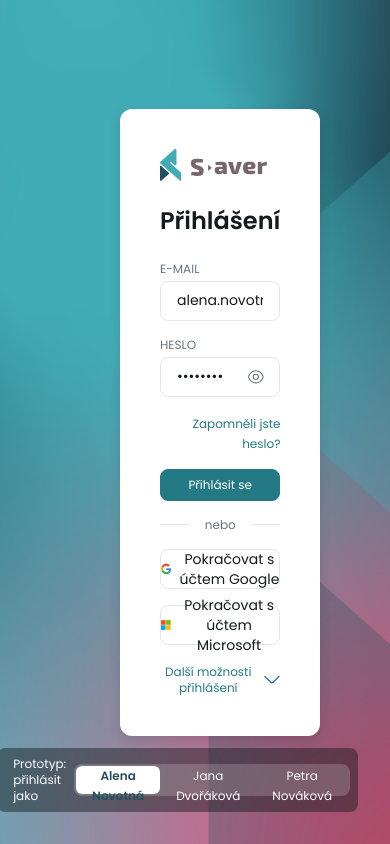
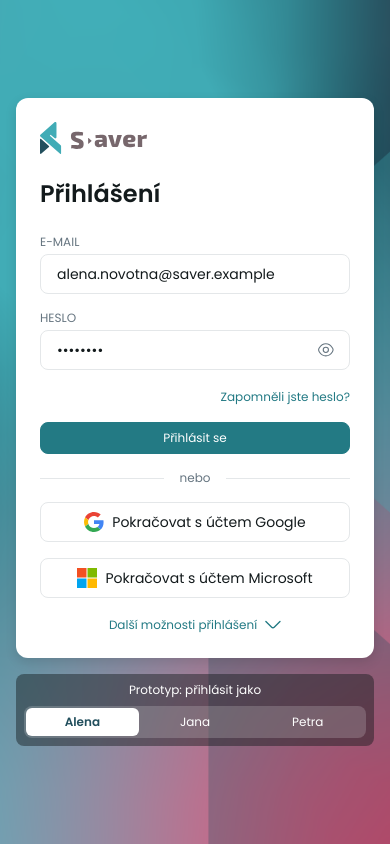
Before and after one commit to kathy-sh/s-aver-prototyp, a plain HTML site: page index.html in a window 390 px wide. Drawn offline with Linux system fonts and the light colour scheme.

Commit message:
Přihlášení na mobilu a tabletu
Co-Authored-By: Claude Opus 5.5 <noreply@anthropic.com>

```diff
--- a/css/responsive.css
+++ b/css/responsive.css
@@ -444,3 +444,17 @@
   .tl .spacer{min-width:0}
   .tl .spacer>.row{flex-wrap:wrap;row-gap:4px}
 }
+
+/* Přihlášení (20. 11. 2026): tablet karta na střed, mobil karta přes celou šířku a přepínač person pod ní */
+@media (max-width:1199px){
+  .login{justify-content:center;padding:32px 40px}
+}
+@media (max-width:599px){
+  .login{flex-direction:column;justify-content:center;gap:16px;padding:24px 16px;background-attachment:scroll}
+  .login-card{width:100%;padding:24px}
+  .proto-who{position:static;flex-direction:column;align-items:stretch;gap:8px;width:100%;padding:8px}
+  .proto-who>.small{text-align:center}
+  .proto-who .seg{display:flex}
+  .proto-who .seg button{flex:1;min-width:0;padding-left:4px;padding-right:4px}
+  .proto-who .pw-l{display:none}
+}
--- a/js/start.js
+++ b/js/start.js
@@ -18,7 +18,7 @@ function viewLogin(){const s=ui('login',{who:'AN',more:false,err:false,forgot:fa
    <div class="or"><i></i><span>nebo</span><i></i></div>
    ${ssoBtn('google')}${ssoBtn('microsoft')}${s.more?`${ssoBtn('apple')}<button class="sso" data-a="sso" data-k="sso">${ic('key')}Firemní přihlášení (SSO)</button>`:''}
    <div class="ct"><a class="small row" style="justify-content:center;display:inline-flex" data-a="moreopts">${s.more?'Méně možností':'Další možnosti přihlášení'}${ic(s.more?'arrow-up-2':'arrow-down','s16')}</a></div>`;
-  const persona=`<div class="proto-who"><span class="small">Prototyp: přihlásit jako</span><div class="seg">${Object.entries(PERSONAS).map(([k,v])=>`<button class="${s.who===k?'on':''}" data-a="pickp" data-id="${k}">${v[0]}</button>`).join('')}</div></div>`;
+  const persona=`<div class="proto-who"><span class="small">Prototyp: přihlásit jako</span><div class="seg">${Object.entries(PERSONAS).map(([k,v])=>`<button class="${s.who===k?'on':''}" data-a="pickp" data-id="${k}">${v[0].replace(/ (.*)/,`<span class="pw-l"> $1</span>`)}</button>`).join('')}</div></div>`;
   return `<div class="login"><div class="login-card">${body}</div>${persona}</div>`;}
 ACT.pickp=el=>{Object.assign(UI.login,{who:el.dataset.id,err:false});render();};
 ACT.moreopts=()=>{UI.login.more=!UI.login.more;render();};
```
